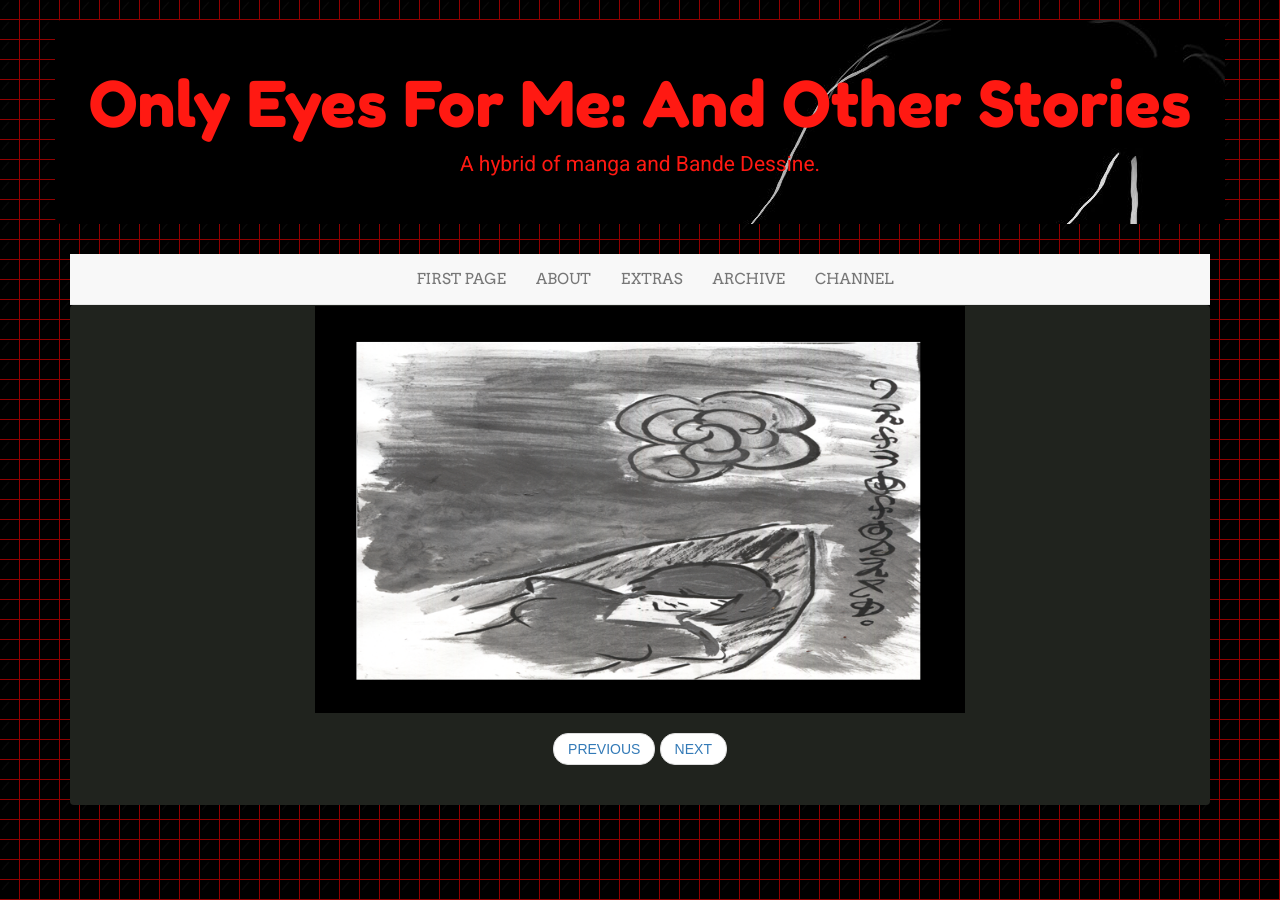
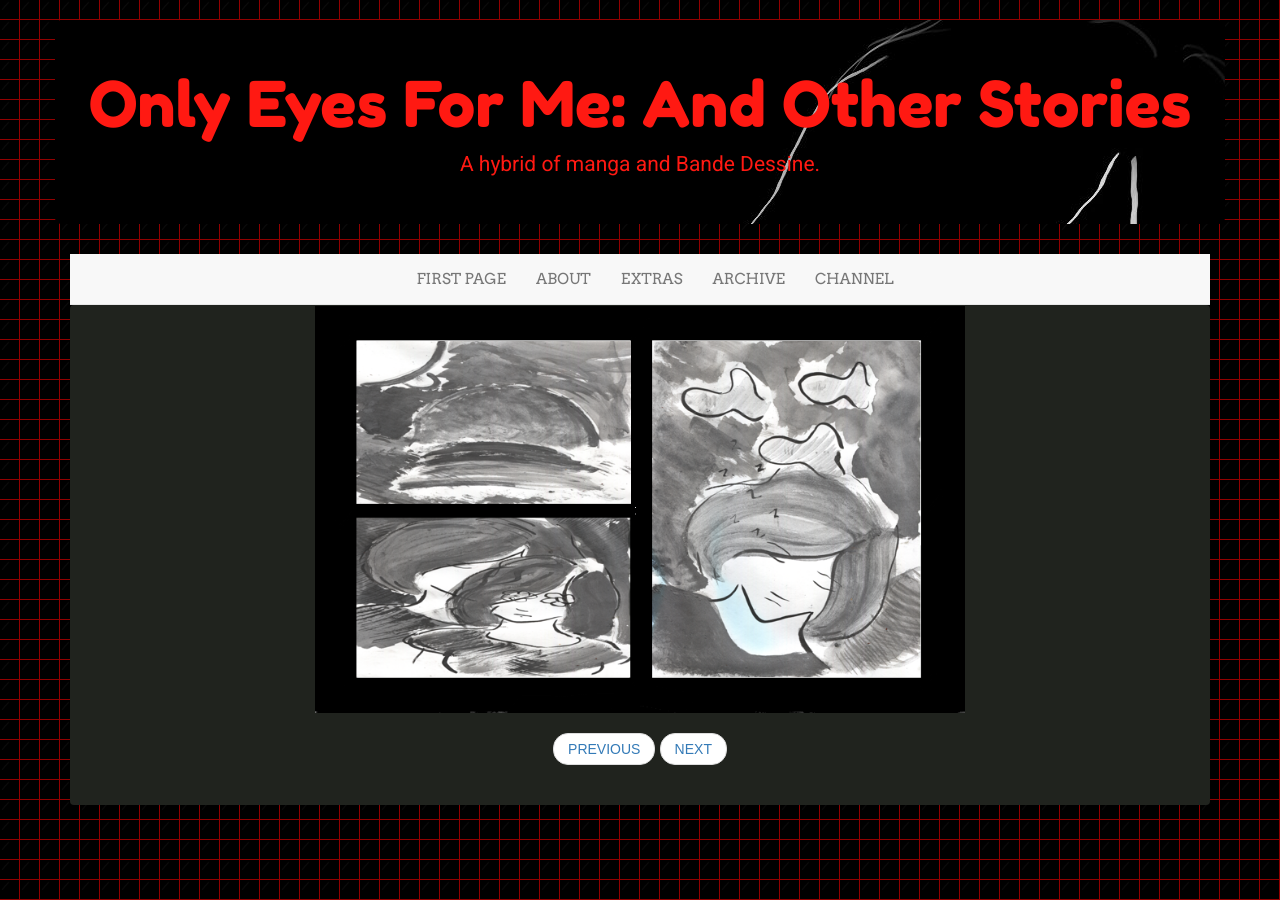
Before and after one commit to LWFlouisa/OnlyEyesForMe, a Jekyll site: the page built from _posts/2022-06-29-page_one.md, in a window 1280 px wide. Built offline with Jekyll 4.4.1, drawn with Linux system fonts in a browser that asks for light colours; nearby versions of some CDN libraries.

Commit message:
Update 2022-06-29-page_one.md

```diff
--- a/_posts/2022-06-29-page_one.md
+++ b/_posts/2022-06-29-page_one.md
@@ -5,4 +5,4 @@ title: "PAGE ONE"
 categories: page
 permalink: /001
 ---
-![PAGE ONE](https://lwflouisa.github.io/OnlyEyesForMe/pages/001.png)
+![PAGE ONE](https://lwflouisa.github.io/OnlyEyesForMe/pages/002.png)
```
